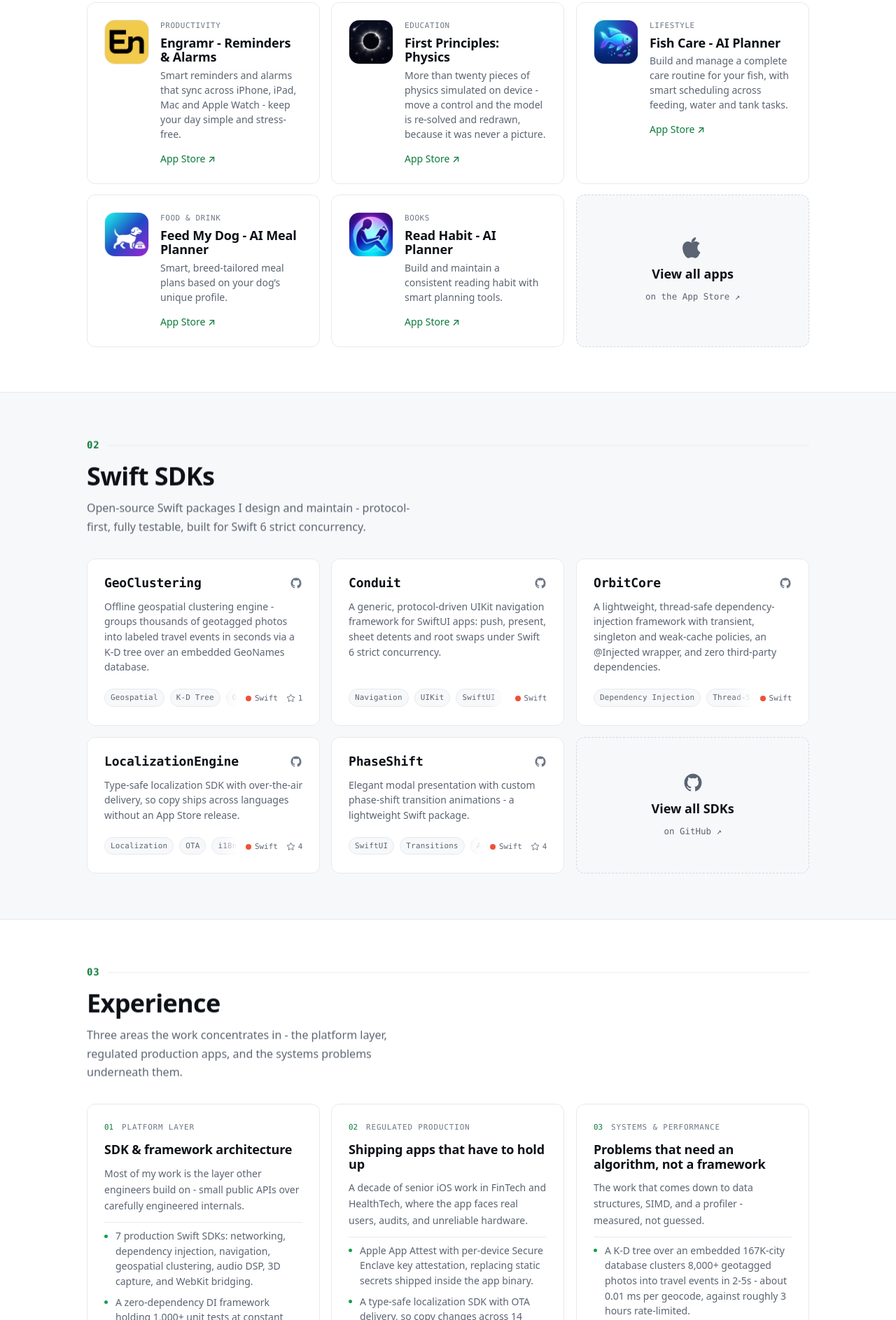
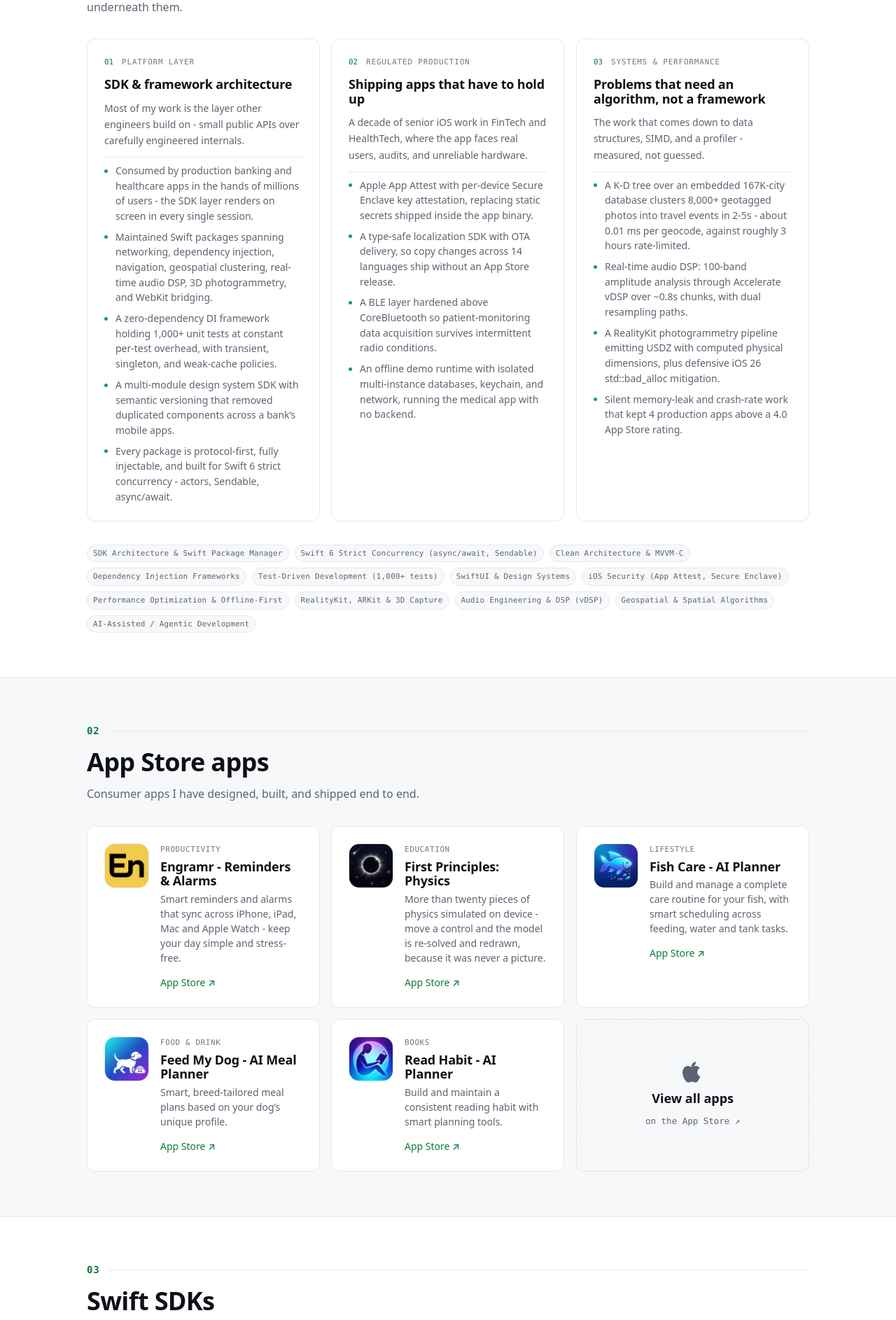
Before and after one commit to egzonpllana/egzonpllana.github.io, an Astro site: page / in a window 1280 px wide. Shown: the part 914-2800 px from the top of the page at 70% size. Built offline with nearby package versions, Linux system fonts and the light colour scheme; Astro itself is replaced by a stand-in of ours; a web font is replaced by a local one.

Commit message:
feat(profile): lead with experience and state SDK reach
Move the experience section above the App Store apps so the page opens on
what the work is rather than what it shipped in, and re-shift the
alternating section backgrounds to keep the rhythm.

Drop the SDK count from the platform card - the SDK section already does
the counting - and lead the card with the reach of the packages instead.

```diff
--- a/src/data/profile.ts
+++ b/src/data/profile.ts
@@ -16,7 +16,8 @@
       summary:
         'Most of my work is the layer other engineers build on - small public APIs over carefully engineered internals.',
       highlights: [
-        '7 production Swift SDKs: networking, dependency injection, navigation, geospatial clustering, audio DSP, 3D capture, and WebKit bridging.',
+        'Consumed by production banking and healthcare apps in the hands of millions of users - the SDK layer renders on screen in every single session.',
+        'Maintained Swift packages spanning networking, dependency injection, navigation, geospatial clustering, real-time audio DSP, 3D photogrammetry, and WebKit bridging.',
         'A zero-dependency DI framework holding 1,000+ unit tests at constant per-test overhead, with transient, singleton, and weak-cache policies.',
         'A multi-module design system SDK with semantic versioning that removed duplicated components across a bank’s mobile apps.',
         'Every package is protocol-first, fully injectable, and built for Swift 6 strict concurrency - actors, Sendable, async/await.',
--- a/src/pages/index.astro
+++ b/src/pages/index.astro
@@ -42,11 +42,28 @@
 <BaseLayout title={SITE.title}>
   <Hero />
 
-  <!-- 01 / Apps -->
-  <section class="section" id="apps" aria-labelledby="apps-heading">
+  <!-- 01 / Experience -->
+  <section class="section" id="experience" aria-labelledby="experience-heading">
     <div class="container">
       <SectionHeading
         number="01"
+        title="Experience"
+        id="experience-heading"
+        description="Three areas the work concentrates in - the platform layer, regulated production apps, and the systems problems underneath them."
+      />
+      <ExperienceList />
+    </div>
+  </section>
+
+  <!-- 02 / Apps -->
+  <section
+    class="section section--alt"
+    id="apps"
+    aria-labelledby="apps-heading"
+  >
+    <div class="container">
+      <SectionHeading
+        number="02"
         title="App Store apps"
         id="apps-heading"
         description="Consumer apps I have designed, built, and shipped end to end."
@@ -78,15 +95,11 @@
     </div>
   </section>
 
-  <!-- 02 / SDKs -->
-  <section
-    class="section section--alt"
-    id="sdks"
-    aria-labelledby="sdks-heading"
-  >
+  <!-- 03 / SDKs -->
+  <section class="section" id="sdks" aria-labelledby="sdks-heading">
     <div class="container">
       <SectionHeading
-        number="02"
+        number="03"
         title="Swift SDKs"
         id="sdks-heading"
         description="Open-source Swift packages I design and maintain - protocol-first, fully testable, built for Swift 6 strict concurrency."
@@ -115,19 +128,6 @@
           <span class="sr-only">(opens in new tab)</span>
         </a>
       </div>
-    </div>
-  </section>
-
-  <!-- 03 / Experience -->
-  <section class="section" id="experience" aria-labelledby="experience-heading">
-    <div class="container">
-      <SectionHeading
-        number="03"
-        title="Experience"
-        id="experience-heading"
-        description="Three areas the work concentrates in - the platform layer, regulated production apps, and the systems problems underneath them."
-      />
-      <ExperienceList />
     </div>
   </section>
 
```
